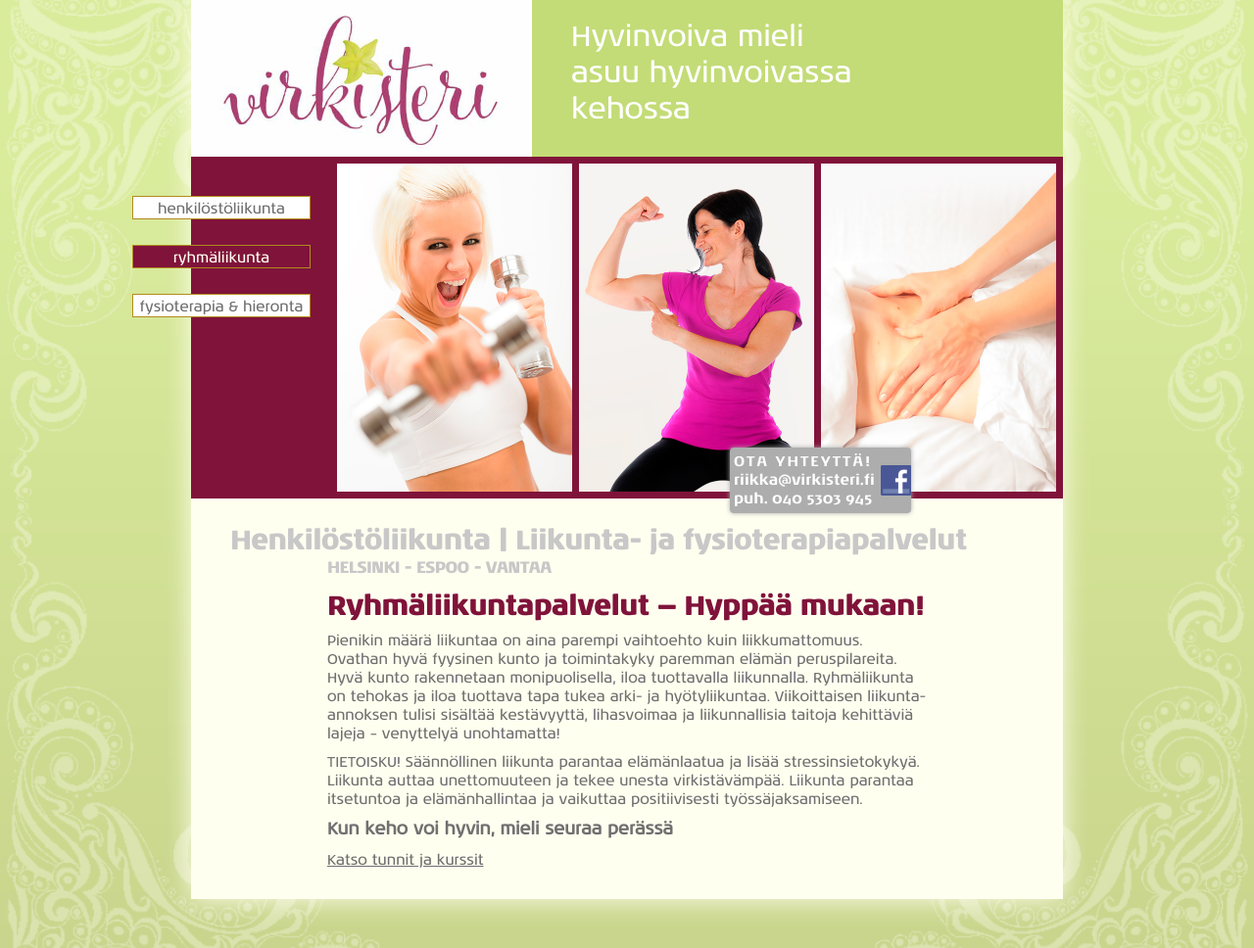
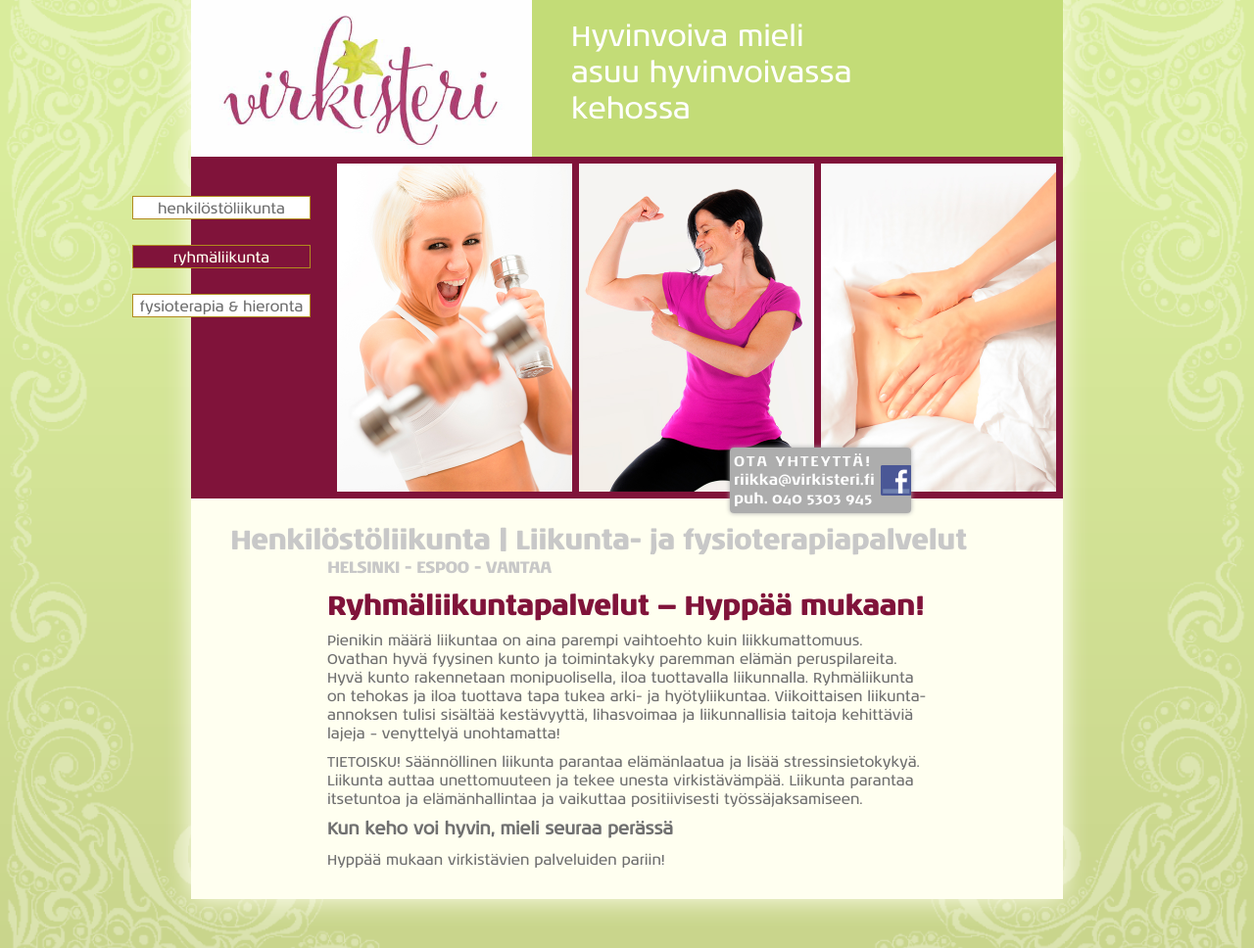
Before and after one commit to sdsykes-web/virkisteri, a Jekyll site: the page built from liikunta.md, in a window 1280 px wide. Shown: the whole page at 98% size. Built offline with Jekyll 4.4.1, drawn with Linux system fonts in a browser that asks for light colours; nearby versions of some CDN libraries; some web fonts are replaced.

Commit message:
Update liikunta.md

```diff
--- a/liikunta.md
+++ b/liikunta.md
@@ -16,4 +16,4 @@ Säännöllinen liikunta parantaa elämänlaatua ja lisää stressinsietokykyä.
 
 ######Kun keho voi hyvin, mieli seuraa perässä
 
-[Katso tunnit ja kurssit](tunnit.html)
+Hyppää mukaan virkistävien palveluiden pariin!
```
